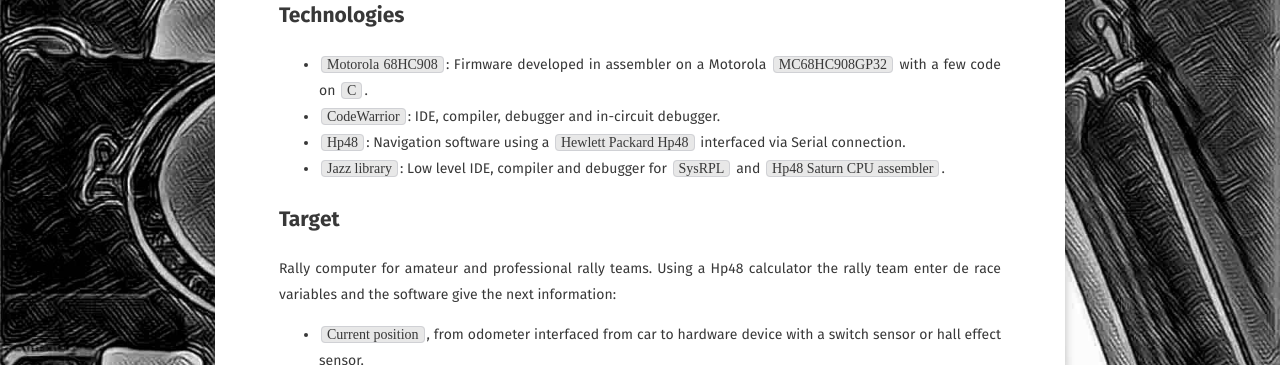
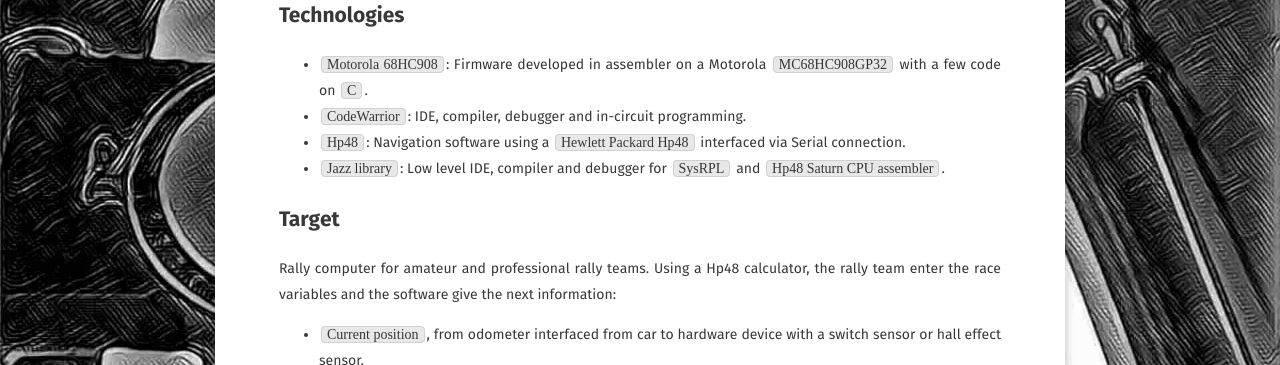
Before and after one commit to hpsaturn/hpsaturn.github.io, a Jekyll site: the page built from _posts/2004-01-01-terratrip.md, in a window 1280 px wide and 900 px high. Shown: the part 374-739 px from the top of the window. Built offline with Jekyll 4.4.1, drawn with Linux system fonts in a browser that asks for light colours; some web fonts are replaced; some of the changed text lies outside the part shown.

Commit message:
fixed some typo issues

```diff
--- a/_posts/2004-01-01-terratrip.md
+++ b/_posts/2004-01-01-terratrip.md
@@ -18,13 +18,13 @@
 ## Technologies
 
 * `Motorola 68HC908`: Firmware developed in assembler on a Motorola `MC68HC908GP32` with a few code on `C`.<br/>
-* `CodeWarrior`: IDE, compiler, debugger and in-circuit debugger.
+* `CodeWarrior`: IDE, compiler, debugger and in-circuit programming.
 * `Hp48`: Navigation software using a `Hewlett Packard Hp48` interfaced via Serial connection.<br/>
 * `Jazz library`: Low level IDE, compiler and debugger for `SysRPL` and `Hp48 Saturn CPU assembler`.
 
 ## Target
 
-Rally computer for amateur and professional rally teams. Using a Hp48 calculator the rally team enter de race variables and the software give the next information:
+Rally computer for amateur and professional rally teams. Using a Hp48 calculator, the rally team enter the race variables and the software give the next information:
 
  - `Current position`, from odometer interfaced from car to hardware device with a switch sensor or hall effect sensor.
  - `Target position`, calculated for keep car synced.
```
Also changed, not shown: other parts of _posts/2004-01-01-terratrip.md (+1 -1 lines).
